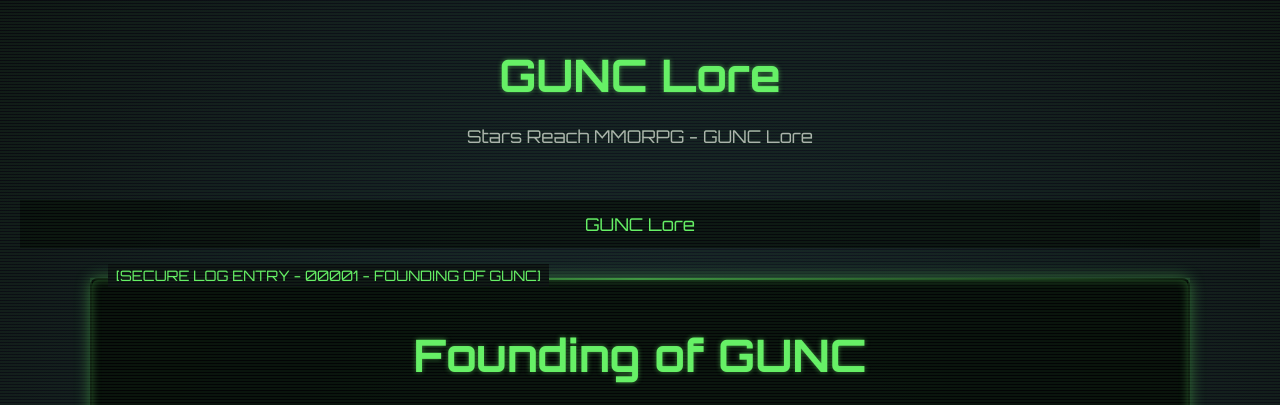
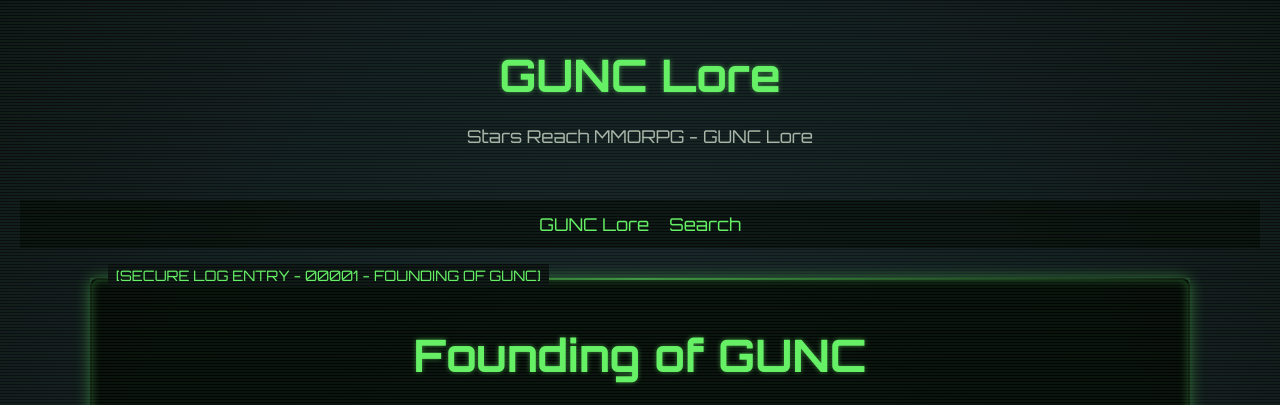
Before and after one commit to drake-vellaut/guncLore, a Jekyll site: the page built from _posts/2025-07-20-lore.html, in a window 1280 px wide. Shown: the top 405 px of the page. Built offline with Jekyll 4.4.1, drawn with Linux system fonts in a browser that asks for light colours.

Commit message:
tag page updated

```diff
--- a/_config.yml
+++ b/_config.yml
@@ -74,8 +74,6 @@
 
 include:
   - search.json
-  - search.html
-  - tag.html
 
 # Exclude from processing.
 # The following items will not be processed, by default.
--- a/_layouts/article.html
+++ b/_layouts/article.html
@@ -482,6 +482,7 @@
   <!-- Navigation Bar -->
   <nav>
     <a href="/">GUNC Lore</a>
+    <a href="/search.html">Search</a>
   </nav>
 
   <div class="article-container">
--- a/_layouts/tag_page.html
+++ b/_layouts/tag_page.html
@@ -13,7 +13,7 @@
 </header>
 <nav>
     <a href="/">GUNC Lore</a>
-    <a href="/search/">Search</a>
+    <a href="/search.html">Search</a>
   </nav>
 
 <!-- Main Container -->
--- a/search.html
+++ b/search.html
@@ -5,6 +5,11 @@
 
 <h1>Search GUNC Lore</h1>
 <p>Enter keywords to search posts by title, content, excerpt, or tags.</p>
+
+<nav>
+    <a href="/">GUNC Lore</a>
+    <a href="/search.html">Search</a>
+  </nav>
 
 <!-- Search Bar -->
    <form id="search-form" style="margin-bottom: 2rem;">
```
